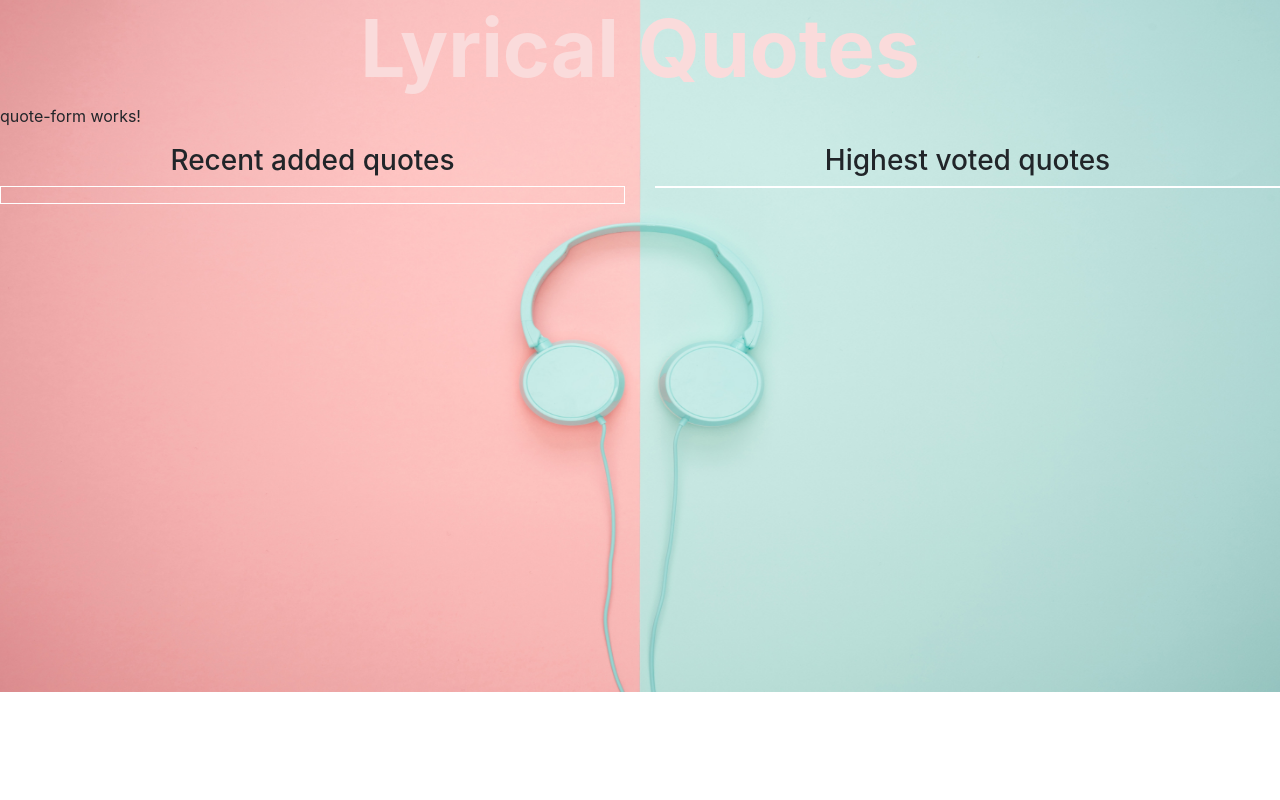
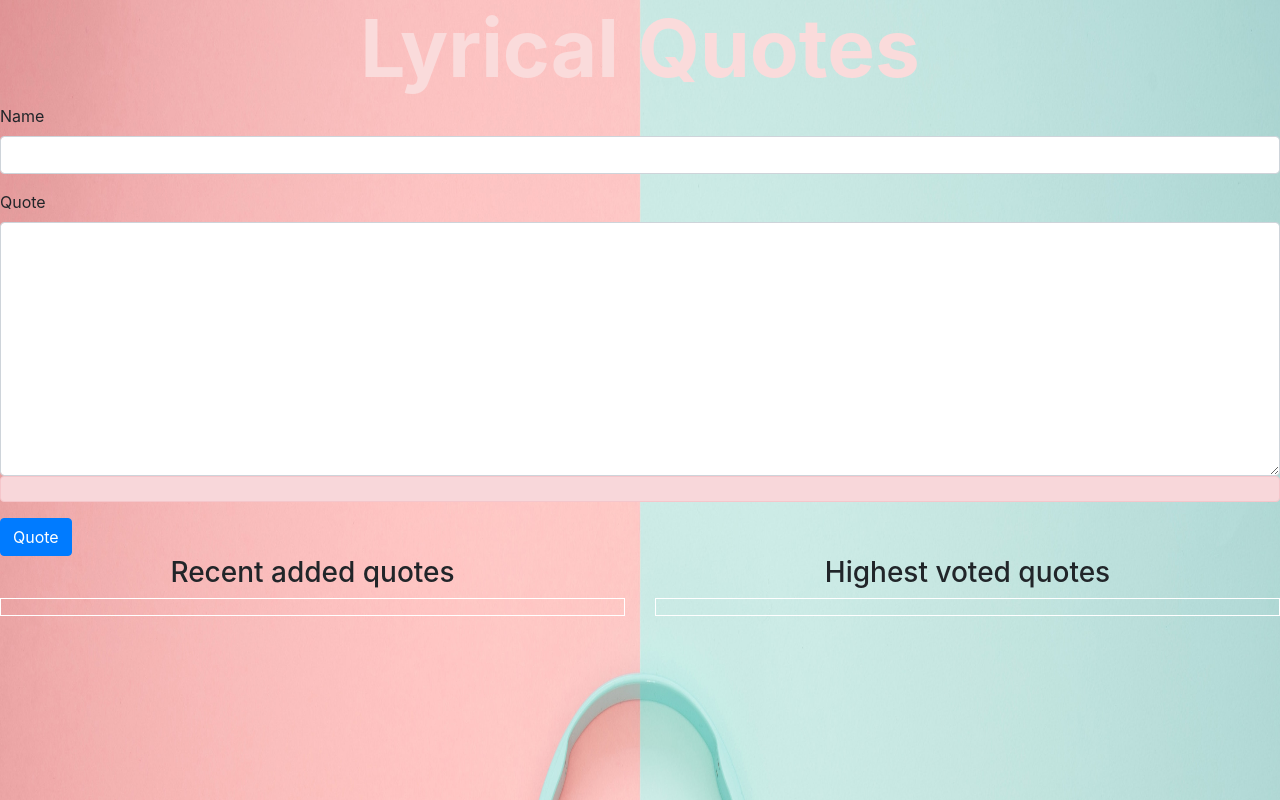
Before and after one commit to Davisdavy/Quote-App, an Angular app: page / in a window 1280 px wide. Built offline with nearby package versions, Linux system fonts and the light colour scheme.

Commit message:
Add an ng model

```diff
--- a/src/app/app.component.html
+++ b/src/app/app.component.html
@@ -1,3 +1,4 @@
 <!--The content below is only a placeholder and can be replaced.-->
 <app-quote></app-quote>
+
 <router-outlet></router-outlet>
--- /dev/null
+++ b/src/app/quote-add/quote-add.component.css
@@ -0,0 +1,9 @@
+.border-line{
+    background-color: none;
+    color: #fff;
+    border: 1px solid #fff;
+    width: auto;
+}
+.head1, .head2{
+    text-align: center;
+}
--- /dev/null
+++ b/src/app/quote-add/quote-add.component.html
@@ -0,0 +1,22 @@
+<div class="row">
+    <div class="col-6">
+        <h3 class="head1"> Recent added quotes</h3>
+    <div class="border-line">
+        <ul>
+            <li *ngFor = 'let quote of quotes'>
+                {{quote.name}}
+            </li>
+        </ul>
+    </div>
+    </div>
+    <div class="col-6">
+        <h3 class="head2">Highest voted quotes</h3>
+        <div class="border-line">
+            <ul>
+            <li *ngFor = 'let quote of quotes'>
+                {{quote.quoteOffer}}
+            </li>
+        </ul>
+        </div>
+    </div>
+</div>
--- /dev/null
+++ b/src/app/quote-add/quote-add.component.ts
@@ -0,0 +1,15 @@
+import { Component, OnInit } from '@angular/core';
+
+@Component({
+  selector: 'app-quote-add',
+  templateUrl: './quote-add.component.html',
+  styleUrls: ['./quote-add.component.css']
+})
+export class QuoteAddComponent implements OnInit {
+
+  constructor() { }
+
+  ngOnInit() {
+  }
+
+}
--- a/src/app/quote-form/quote-form.component.html
+++ b/src/app/quote-form/quote-form.component.html
@@ -1 +1,13 @@
-<p>quote-form works!</p>
+<form (ngSubmit)="submitQuote()" #quoteForm='ngForm' >
+    <div class="form-group">
+        <label for="authorName">Name</label>
+        <input required ngModel name="authorName.name" #authorName="ngModel" type="text" id="authorName" text="" class="form-control">
+        <div class="alert alert-danger" *ngIf="authorName.touched && !authorName.valid">Author's name is required!</div>
+    </div>
+    <div class="form-group">
+        <label for="quote">Quote</label>
+        <textarea required ngModel name="quote.quoteOffer" #quoteOffer="ngModel" id="quote" cols="30" rows="10" class="form-control"></textarea>
+        <div class="alert alert-danger" ></div>
+    </div>
+    <button class="btn btn-primary">Quote</button>
+</form>
--- a/src/app/quote-form/quote-form.component.ts
+++ b/src/app/quote-form/quote-form.component.ts
@@ -1,4 +1,6 @@
-import { Component, OnInit } from '@angular/core';
+import { Component, OnInit, Output, EventEmitter } from '@angular/core';
+import { Quote } from '../quote';
+import { from } from 'rxjs';
 
 @Component({
   selector: 'app-quote-form',
@@ -6,6 +8,12 @@ import { Component, OnInit } from '@angular/core';
   styleUrls: ['./quote-form.component.css']
 })
 export class QuoteFormComponent implements OnInit {
+  newQuote = new Quote('', '');
+  @Output() addQuote = new EventEmitter<Quote>();
+
+  submitQuote() {
+    this.addQuote.emit(this.newQuote);
+  }
 
   constructor() { }
 
--- a/src/app/quote.ts
+++ b/src/app/quote.ts
@@ -1,2 +1,6 @@
 export class Quote {
+    public showName: boolean;
+    constructor(public name: string, public quoteOffer: string) {
+        this.showName = false;
+    }
 }
--- a/src/app/quote/quote.component.css
+++ b/src/app/quote/quote.component.css
@@ -6,12 +6,3 @@ font-size: 80px;
    color: rgb(250, 219, 219);
    font-weight: bolder;
 }
-.border-line{
-    background-color: none;
-    color: #fff;
-    border: 1px solid #fff;
-    width: auto;
-}
-.head1, .head2{
-    text-align: center;
-}
--- a/src/app/quote/quote.component.html
+++ b/src/app/quote/quote.component.html
@@ -3,25 +3,9 @@
         <h1>Lyrical Quotes</h1>
     </header>
     <div class="check-form">
-        <app-quote-form></app-quote-form>
+        <app-quote-form (addQuote)="addNewQuote($event)"></app-quote-form>
     </div>
-    <div class="row">
-        <div class="col-6">
-            <h3 class="head1"> Recent added quotes</h3>
-        <div class="border-line">
-            <ul>
-                <li *ngFor = 'let quote of quotes'>
-                    {{quote.name}}
-
-                </li>
-            </ul>
-        </div>
-        </div>
-        <div class="col-6">
-            <h3 class="head2">Highest voted quotes</h3>
-            <div class="border-line">
-
-            </div>
-        </div>
+    <div class="add-recent">
+        <app-quote-add></app-quote-add>
     </div>
 </div>
--- a/src/app/quote/quote.component.ts
+++ b/src/app/quote/quote.component.ts
@@ -1,4 +1,5 @@
 import { Component, OnInit } from '@angular/core';
+import { Quote } from '../quote';
 
 @Component({
   selector: 'app-quote',
@@ -7,6 +8,10 @@ import { Component, OnInit } from '@angular/core';
 })
 export class QuoteComponent implements OnInit {
 
+  quotes: Quote[] = [
+    new Quote('Davis', 'Hello there!'),
+  ];
+
   constructor() { }
 
   ngOnInit() {
```
Also changed, not shown: src/app/app.module.ts (+6 -3 lines), 1 other file (tests, documents, lock files or other folders).
